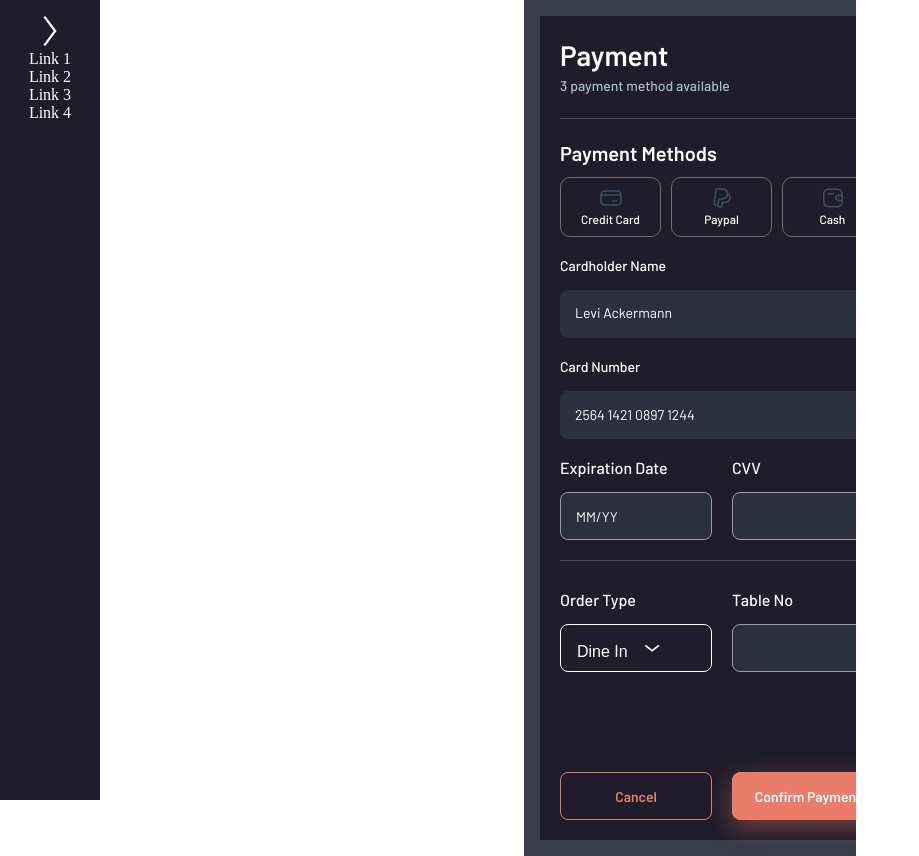
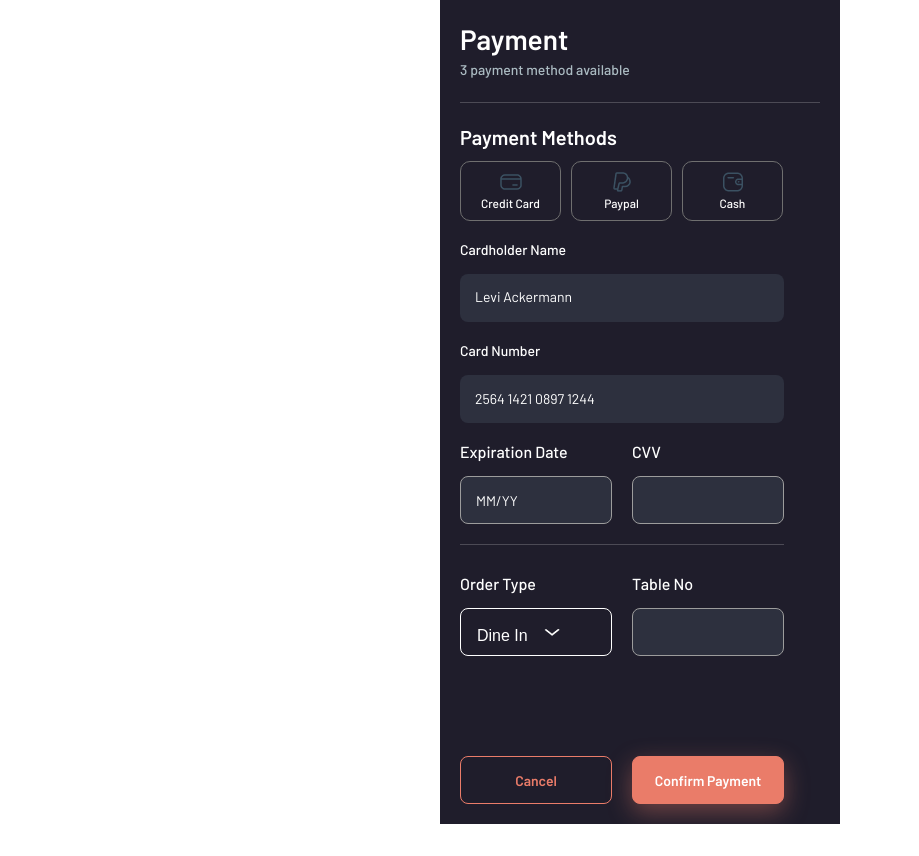
Before and after one commit to alperenustun/food-order-app, a React (Vite) app: page / in a window 1280 px wide. Shown: the whole page, without its empty margins (0-919 px from the left). After the commit the page ends 824 px from the top, so only its background shows below. Built offline with nearby package versions, Linux system fonts and the light colour scheme; no server answers; the database is empty; sample sign-in values are in the browser's storage.

Commit message:
Confirm buttons text aligned

```diff
--- a/src/pages/HomePage/HomePage.jsx
+++ b/src/pages/HomePage/HomePage.jsx
@@ -7,12 +7,10 @@ function HomePage() {
   const auth = useAuth(); // auth'u const {fireStoreUser} = useAuth() şeklinde alırsanız user bilgilerine ulaşabilirsiniz
   return (
     <div>
-      <Sidebar />
-
-      <div className="mainRoot">
-        <OrderPaymentPage />
-
-      </div>
+      {/* <Sidebar /> */}
+      <OrderPaymentPage />
+      {/* <div className="mainRoot">
+      </div> */}
     </div>
   );
 }
--- a/src/pages/OrderPaymentPage/OrderPaymentPage.scss
+++ b/src/pages/OrderPaymentPage/OrderPaymentPage.scss
@@ -178,6 +178,7 @@ body {
                 width: 50%;
                 gap: 10px;
                 flex-direction: column;
+                justify-content: end;
 
                 .half-width-input {
                     width: 100%;
@@ -352,7 +353,7 @@ body {
     font-size: 12px;
     font-weight: 500;
     line-height: 18.2px;
-    text-align: left;
+    text-align: center;
 }
 
 .payment-photo-options.selected {
```
